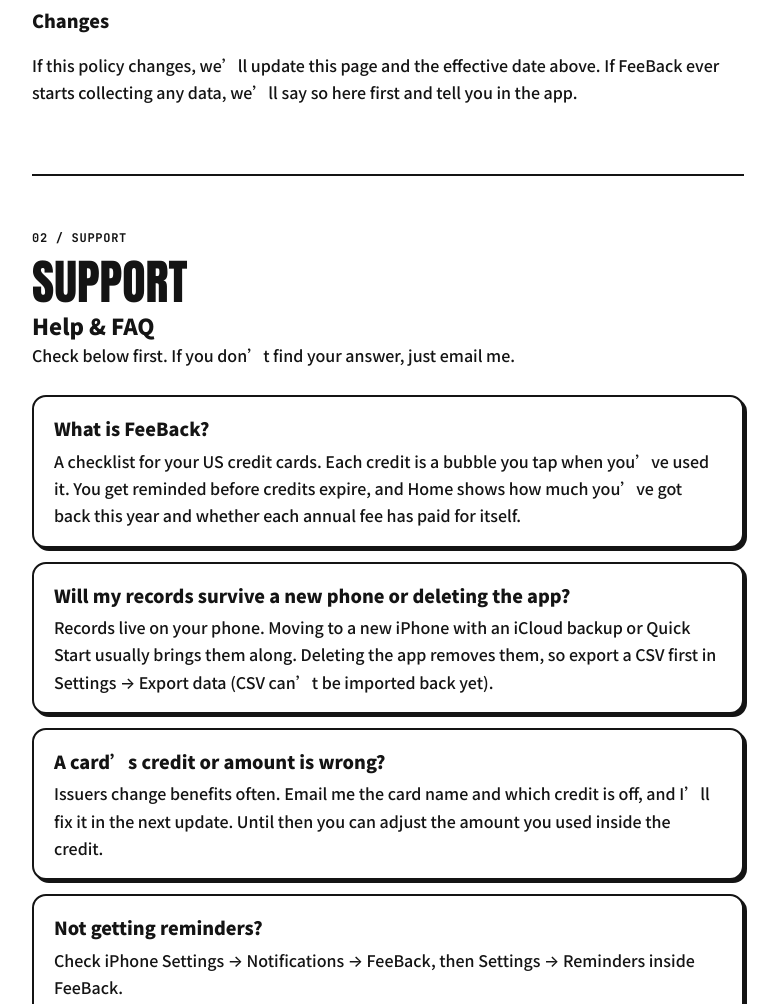
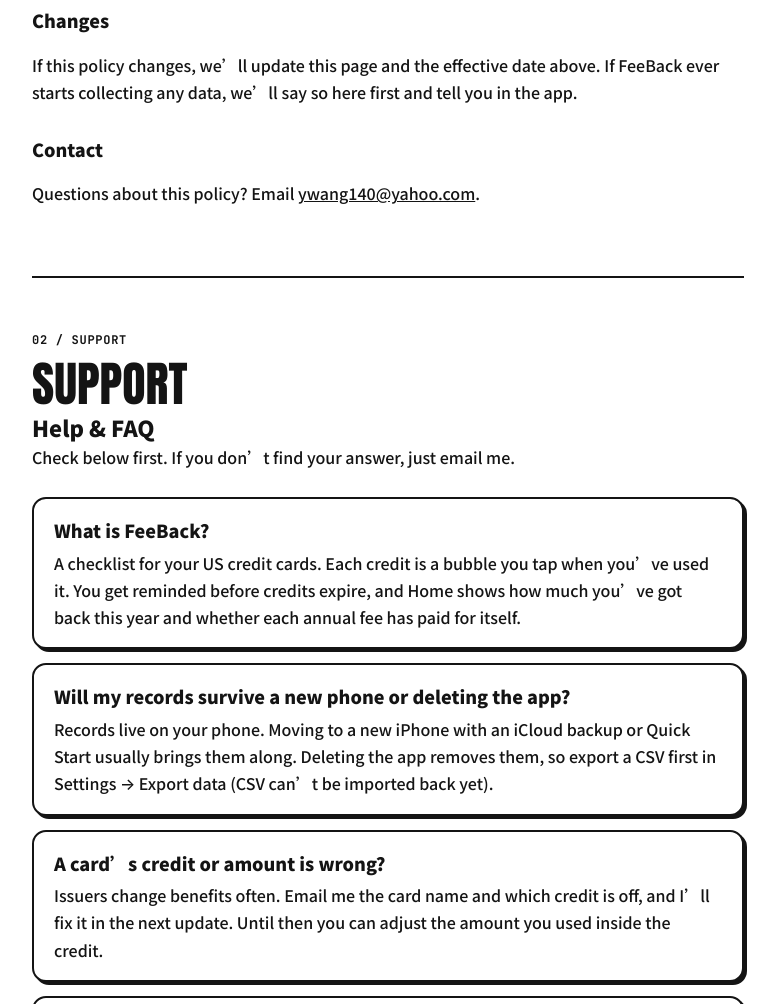
Before and after one commit to ywang140/feeback, a plain HTML site: page index.html in a window 1280 px wide. Shown: the part 2040-3044 px from the top of the page, without its empty margins (252-1030 px from the left). Drawn offline with Linux system fonts and the light colour scheme.

Commit message:
Add files via upload

```diff
--- a/index.html
+++ b/index.html
@@ -120,6 +120,9 @@
 
       <h3>政策更新</h3>
       <p>如果这份政策有改动，我们会更新这个页面和上面的生效日期。以后如果 App 开始收集任何数据，会先在这里写清楚，再在 App 里告诉你。</p>
+
+      <h3>联系我们</h3>
+      <p>对这份政策有任何问题，发邮件到 <a href="mailto:ywang140@yahoo.com">ywang140@yahoo.com</a>。</p>
     </div>
 
     <div data-lang="en">
@@ -160,6 +163,9 @@
 
       <h3>Changes</h3>
       <p>If this policy changes, we’ll update this page and the effective date above. If FeeBack ever starts collecting any data, we’ll say so here first and tell you in the app.</p>
+
+      <h3>Contact</h3>
+      <p>Questions about this policy? Email <a href="mailto:ywang140@yahoo.com">ywang140@yahoo.com</a>.</p>
     </div>
   </section>
 
@@ -169,7 +175,7 @@
 
     <div data-lang="zh">
       <h2>Support<small>使用帮助</small></h2>
-      <p class="meta">遇到问题先看看下面，没找到答案就直接发邮件给我。</p>
+      <p class="meta">遇到问题先看看下面，没找到答案就直接发邮件给我：ywang140@yahoo.com</p>
 
       <div class="qa"><h3>FeeBack 是干嘛的？</h3><p>一张美国信用卡的 checklist。每项额度是一个泡泡，用了点一下就记上；快过期的会提醒你；首页一眼看到今年拿回了多少、年费回本没有。</p></div>
       <div class="qa"><h3>换手机或者删了 App，记录还在吗？</h3><p>记录只存在手机里。换新 iPhone 时用 iCloud 备份恢复或者「快速开始」迁移，一般会一起带过去。删掉 App 记录就没了，建议先在「设置 → 导出数据」导出一份 CSV 留档（目前 CSV 还不能导回 App）。</p></div>
@@ -181,7 +187,7 @@
 
       <div class="contact">
         <p>联系我 · 反馈 · 报 bug</p>
-        <strong>（邮箱待补充）</strong>
+        <strong><a href="mailto:ywang140@yahoo.com">ywang140@yahoo.com</a></strong>
         <p style="margin-top:8px">一般 2 个工作日内回复。</p>
       </div>
     </div>
@@ -200,7 +206,7 @@
 
       <div class="contact">
         <p>Contact · feedback · bug reports</p>
-        <strong>(email coming soon)</strong>
+        <strong><a href="mailto:ywang140@yahoo.com">ywang140@yahoo.com</a></strong>
         <p style="margin-top:8px">I usually reply within 2 business days.</p>
       </div>
     </div>
```
